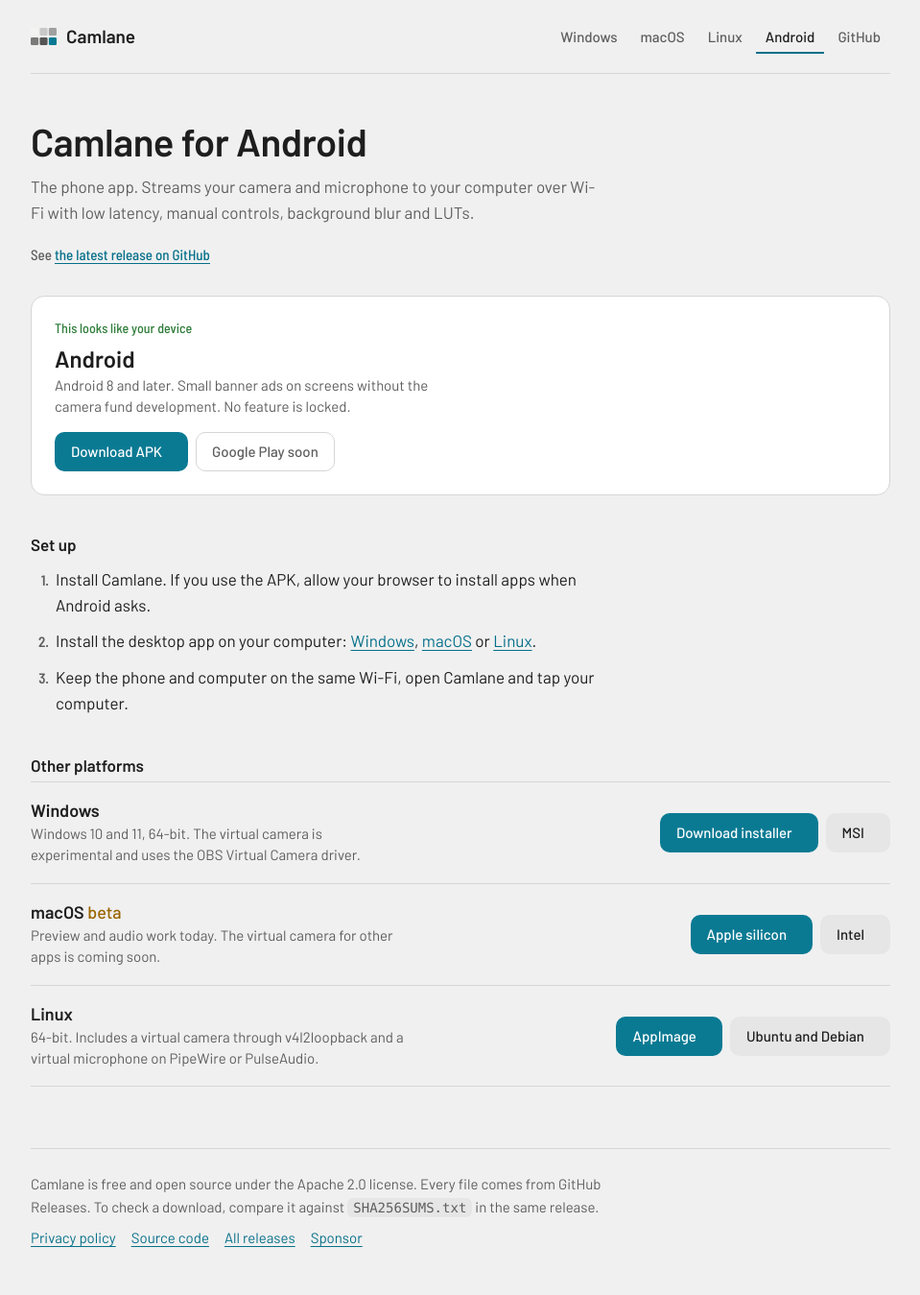
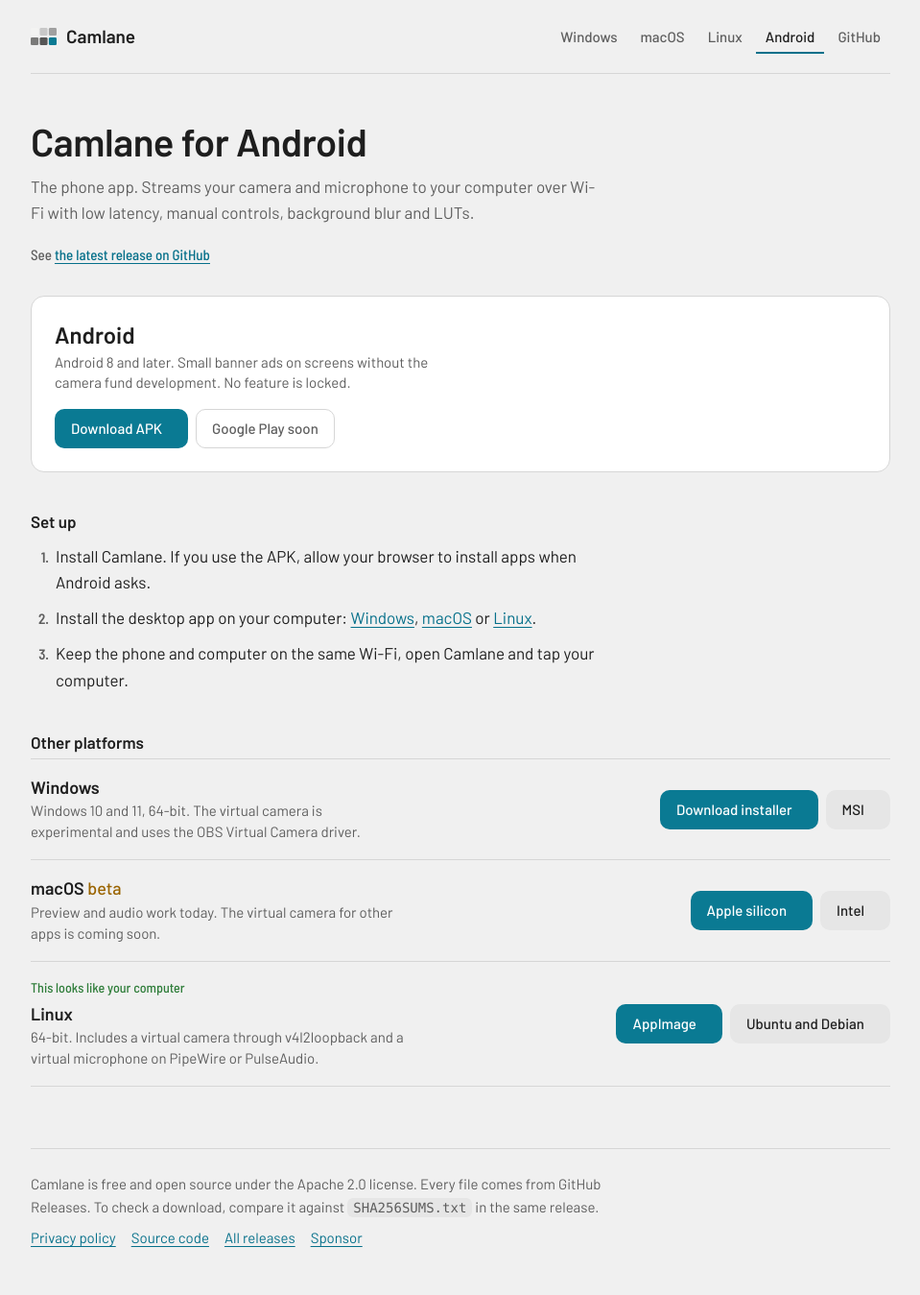
Before and after one commit to aryan0078/aryan0078.github.io, a Jekyll site: the page built from camlane/download/android.html, in a window 1280 px wide. Shown: the whole page at 96% size, without its empty margins (160-1119 px from the left). Built offline with Jekyll 4.4.1, drawn with Linux system fonts in a browser that asks for light colours; comment, search, counter and statistics services are not loaded; part of the change alters nothing that is shown.

Commit message:
fix: only label the visitor's own platform on download pages
Co-Authored-By: Claude Opus 5.5 <noreply@anthropic.com>

```diff
--- a/_layouts/camlane-download.html
+++ b/_layouts/camlane-download.html
@@ -102,7 +102,7 @@ h2{font-weight:600;font-size:17px;line-height:1.4;margin:40px 0 4px}
 .main .row{background:var(--surface);border:1px solid var(--hairline);border-radius:14px;padding:24px;grid-template-columns:1fr}
 .main .row .name{font-size:24px}
 .main .row .actions{justify-content:flex-start;margin-top:8px}
-.main .row .here{display:block}
+.row.is-you .here{display:block}
 .here{display:none;font:500 14px/1.3 var(--cond);color:var(--ok);margin-bottom:6px}
 
 /* Buttons */
@@ -262,21 +262,21 @@ sudo modprobe v4l2loopback devices=1 video_nr=10 card_label="Camlane Camera" exc
 
 <script>
 (function () {
-  // On the all-platforms page, move the visitor's platform into the main slot.
-  var main = document.getElementById("main");
-  if (main) {
+  // Detect the visitor's platform. Label its row, and on the all-platforms page
+  // move that row into the main slot.
   var ua = navigator.userAgent || "", os = null;
   if (/Android/i.test(ua)) os = "android";
   else if (/iPhone|iPad/i.test(ua)) os = null;
   else if (/Windows/i.test(ua)) os = "windows";
   else if (/Mac OS X|Macintosh/i.test(ua)) os = "macos";
   else if (/Linux|X11|CrOS/i.test(ua)) os = "linux";
-    var row = os && document.querySelector('#list .row[data-os="' + os + '"]');
+  if (os) document.querySelectorAll('.row[data-os="' + os + '"]').forEach(function (r) { r.classList.add("is-you"); });
+  var main = document.getElementById("main");
+  var row = main && os && document.querySelector('#list .row[data-os="' + os + '"]');
   if (row) {
     main.appendChild(row);
     main.hidden = false;
     document.getElementById("list-heading").textContent = "Other platforms";
-    }
   }
 
   // Show the latest version and file sizes from the GitHub API.
```
Lines whose indentation alone changed are shown as unchanged.
